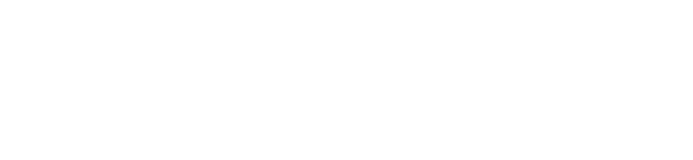
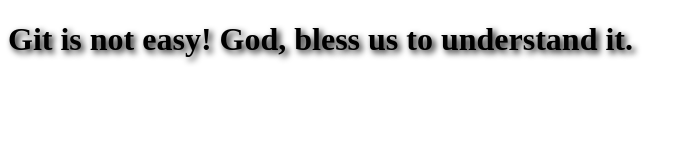
Before and after one commit to Grif-Rift-BY/rsschool-cv, a plain HTML site: page index.html in a window 1280 px wide. Shown: the whole page, without its empty margins (0-693 px from the left). Drawn offline with Linux system fonts and the light colour scheme.

Commit message:
feat: add tags, implement styles

```diff
--- a/index.html
+++ b/index.html
@@ -8,5 +8,6 @@
     <link rel="stylesheet" href="style.css">
 </head>
 <body>
+    <h1>Git is not easy! God, bless us to understand it.</h1>
 </body>
 </html>
--- a/style.css
+++ b/style.css
@@ -0,0 +1,3 @@
+h1 {
+    text-shadow: 3px 3px 6px black;
+}
```
